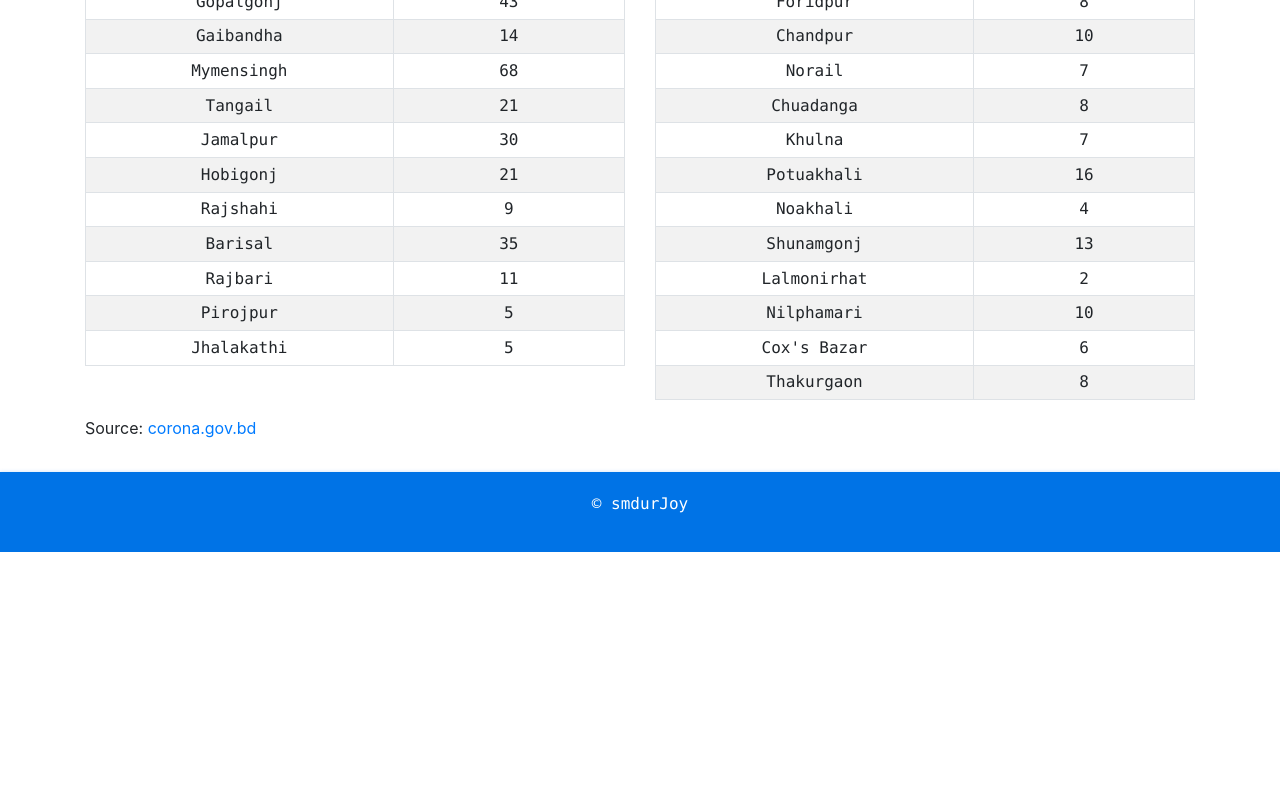
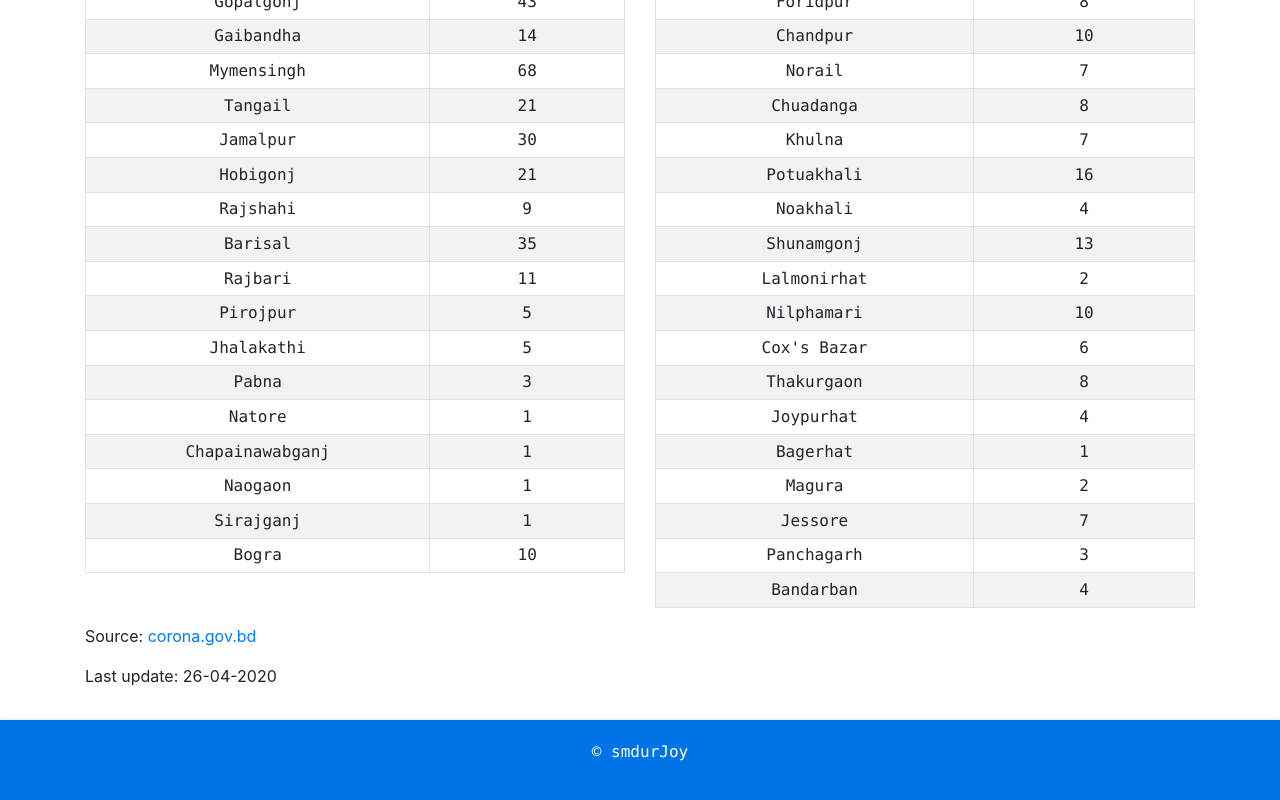
Before and after one commit to smdurjoy/covid, a React (Create React App) app: page /BdAllInfo in a window 1280 px wide. Shown: the part 1916-2716 px from the top of the page. Before the commit the page ends 2468 px from the top, so only its background shows below. Built offline with nearby package versions, Linux system fonts and the light colour scheme; a web font is replaced by a local one.

Commit message:
Update BdAllInfo.js

```diff
--- a/src/components/BdAllInfo/BdAllInfo.js
+++ b/src/components/BdAllInfo/BdAllInfo.js
@@ -416,6 +416,54 @@ export default class BdAllInfo extends Component {
                                         <td>Thakurgaon</td>
                                         <td>8</td>
                                     </tr>
+                                    <tr>
+                                        <td>Pabna</td>
+                                        <td>3</td>
+                                    </tr>
+                                    <tr>
+                                        <td>Natore</td>
+                                        <td>1</td>
+                                    </tr>
+                                    <tr>
+                                        <td>Chapainawabganj</td>
+                                        <td>1</td>
+                                    </tr>
+                                    <tr>
+                                        <td>Naogaon</td>
+                                        <td>1</td>
+                                    </tr>
+                                     <tr>
+                                        <td>Sirajganj</td>
+                                        <td>1</td>
+                                    </tr>
+                                    <tr>
+                                        <td>Bogra</td>
+                                        <td>10</td>
+                                    </tr>
+                                    <tr>
+                                        <td>Joypurhat</td>
+                                        <td>4</td>
+                                    </tr>
+                                    <tr>
+                                        <td>Bagerhat</td>
+                                        <td>1</td>
+                                    </tr>
+                                    <tr>
+                                        <td>Magura</td>
+                                        <td>2</td>
+                                    </tr>
+                                    <tr>
+                                        <td>Jessore</td>
+                                        <td>7</td>
+                                    </tr>
+                                    <tr>
+                                        <td>Panchagarh</td>
+                                        <td>3</td>
+                                    </tr>
+                                    <tr>
+                                        <td>Bandarban</td>
+                                        <td>4</td>
+                                    </tr>
                                 </tbody>
                             </Table>
                         </Col>
@@ -764,6 +812,30 @@ export default class BdAllInfo extends Component {
                                         <td>Jhalakathi</td>
                                         <td>5</td>
                                     </tr>
+                                    <tr>
+                                        <td>Pabna</td>
+                                        <td>3</td>
+                                    </tr>
+                                    <tr>
+                                        <td>Natore</td>
+                                        <td>1</td>
+                                    </tr>
+                                    <tr>
+                                        <td>Chapainawabganj</td>
+                                        <td>1</td>
+                                    </tr>
+                                    <tr>
+                                        <td>Naogaon</td>
+                                        <td>1</td>
+                                    </tr>
+                                     <tr>
+                                        <td>Sirajganj</td>
+                                        <td>1</td>
+                                    </tr>
+                                    <tr>
+                                        <td>Bogra</td>
+                                        <td>10</td>
+                                    </tr>
                                 </tbody>
                             </Table>
                         </Col>
@@ -862,11 +934,36 @@ export default class BdAllInfo extends Component {
                                         <td>Thakurgaon</td>
                                         <td>8</td>
                                     </tr>
+                                    <tr>
+                                        <td>Joypurhat</td>
+                                        <td>4</td>
+                                    </tr>
+                                    <tr>
+                                        <td>Bagerhat</td>
+                                        <td>1</td>
+                                    </tr>
+                                    <tr>
+                                        <td>Magura</td>
+                                        <td>2</td>
+                                    </tr>
+                                    <tr>
+                                        <td>Jessore</td>
+                                        <td>7</td>
+                                    </tr>
+                                    <tr>
+                                        <td>Panchagarh</td>
+                                        <td>3</td>
+                                    </tr>
+                                    <tr>
+                                        <td>Bandarban</td>
+                                        <td>4</td>
+                                    </tr>
                                 </tbody>
                             </Table>
                         </Col>
                     </Row>
                     <p>Source:<a href="https://corona.gov.bd/" target="_blank"> corona.gov.bd</a></p>
+                    <p>Last update: 26-04-2020</p>
                 </Container>
             </Fragment>
         )
```
